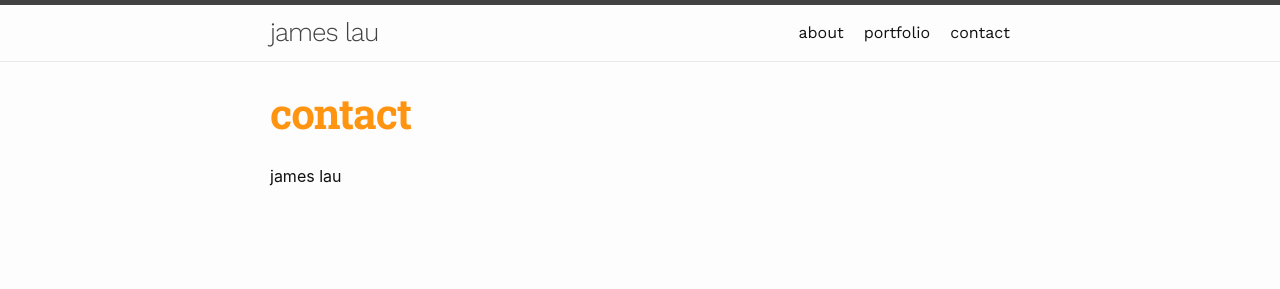
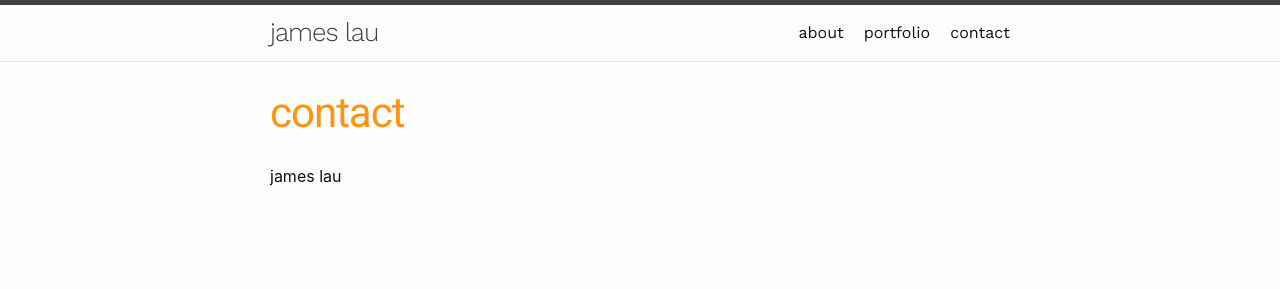
Before and after one commit to jameslau/jekyll-site-personal, a Jekyll site: the page built from contact.md, in a window 1280 px wide. Shown: the top 289 px of the page. Built offline with Jekyll 4.4.1, drawn with Linux system fonts in a browser that asks for light colours.

Commit message:
changing google fonts.

```diff
--- a/_includes/head.html
+++ b/_includes/head.html
@@ -6,6 +6,7 @@
   <link rel="stylesheet" href="{{ "/assets/main.css" | relative_url }}">
   <link rel="stylesheet" href="{{ "/css/custom.css" | relative_url }}">
   <!-- <link href="{{ "/css/main.css" | prepend: site.baseurl }}?{{site.time | date: '%s%N'}}" rel="stylesheet"> -->
+  <link href="https://fonts.googleapis.com/css?family=Roboto:400,700" rel="stylesheet">
   <link href="https://fonts.googleapis.com/css?family=Roboto+Slab:700" rel="stylesheet">
   <link href="https://fonts.googleapis.com/css?family=Work+Sans:200,300,400" rel="stylesheet">
   {%- feed_meta -%}
--- a/_sass/_base.scss
+++ b/_sass/_base.scss
@@ -4,19 +4,22 @@
 .post-header {
 	.post-title {
 		color: #ff9411;
-  		font-family: 'Roboto Slab', serif !important;
+  		/*font-family: 'Roboto Slab', serif !important;*/
+  		font-family: 'Roboto', sans-serif !important;
 	}
 }
 
 .post-list-heading {
-		font-family: 'Roboto Slab', serif !important;
+		font-family: 'Roboto', sans-serif !important;
+		/*font-family: 'Roboto Slab', serif !important;*/
 }
 
 .post-list {
 	li {
 		h3 {
 			color: #ff9411;
-			font-family: 'Roboto Slab', serif !important;
+			font-family: 'Roboto', sans-serif !important;
+			/*font-family: 'Roboto Slab', serif !important;*/
 			a {
 				color: #ff9411;
 			}
```
